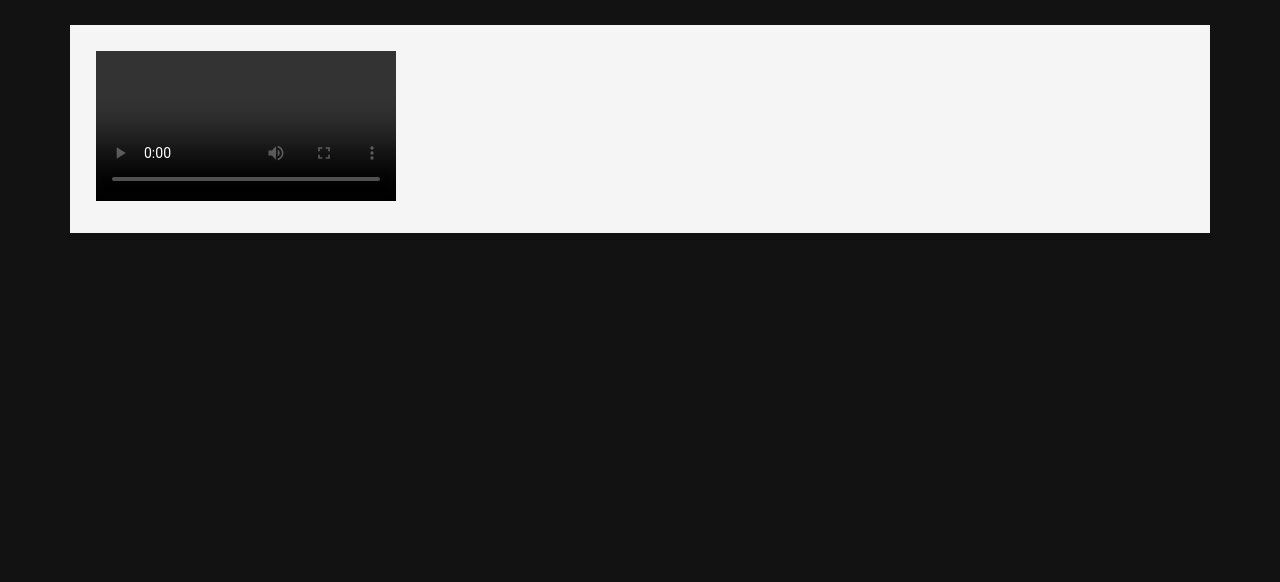
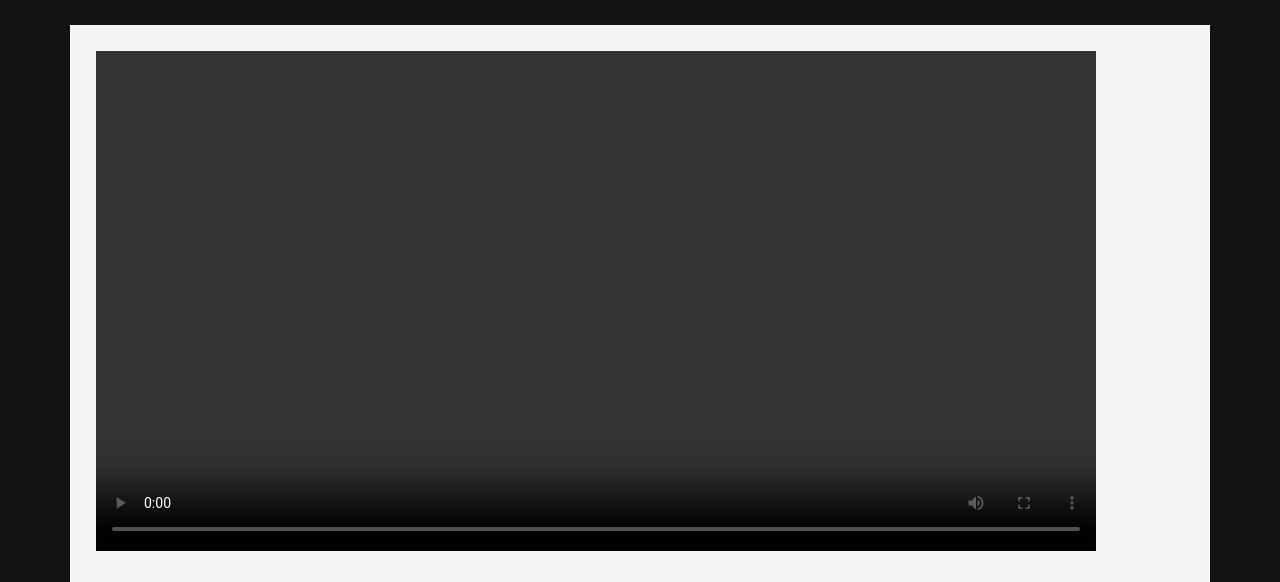
Before and after one commit to princepines/pay-per-view, a PHP site: page /event.php in a window 1280 px wide. Shown: the part 61-643 px from the top of the page. Run offline with PHP 8.4, Linux system fonts and the light colour scheme; the visitor is signed in with stand-in values (Sample User, id 1); some libraries are stand-ins or nearby versions.

Commit message:
video height

```diff
--- a/event.php
+++ b/event.php
@@ -28,7 +28,7 @@ if (!isset($_SESSION['loggedin'])) {
     <div class="container">
         <div class="row">
             <div class="col">
-                <video id="video" controls style="width:auto;"></video>
+                <video id="video" controls height="500"></video>
                 <script>
                 var video = document.getElementById('video');
                 if (Hls.isSupported()) {
```
